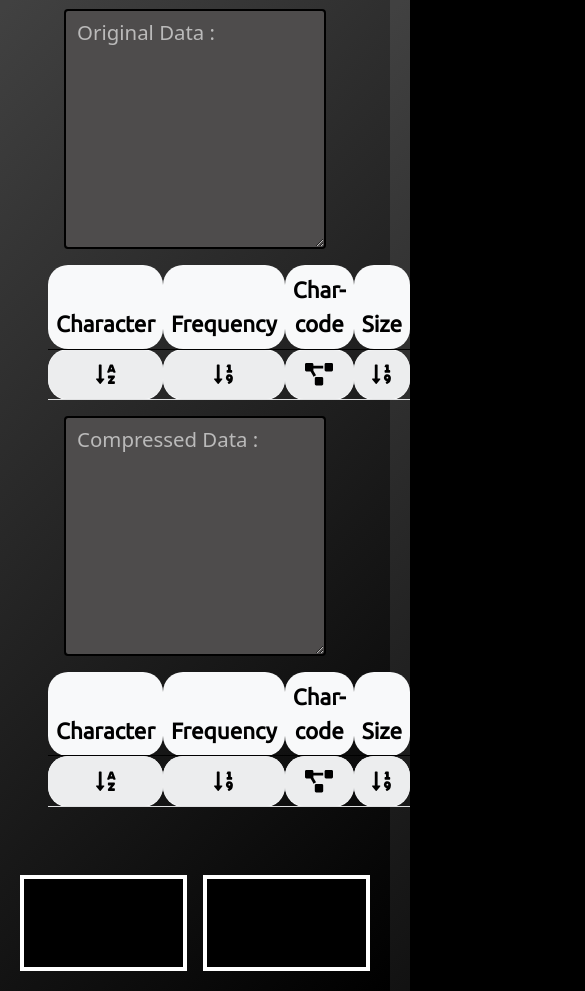
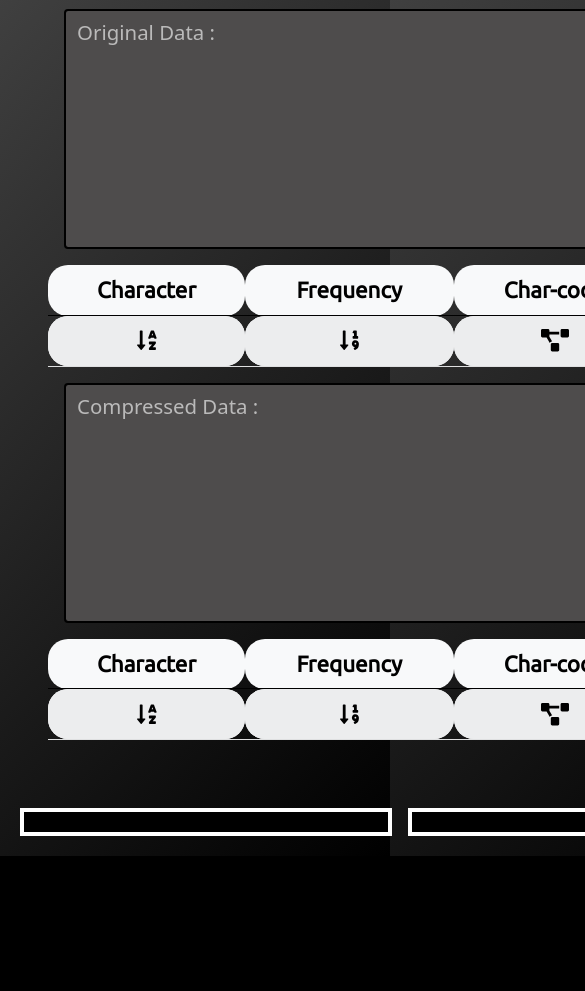
Before and after one commit to agrawallaDarshan/Data-Compressor, a plain HTML site: page index.html in a window 390 px wide. Shown: the part 470-1461 px from the top of the page, 585 px wide, since content can reach past the window. After the commit the page ends 1326 px from the top, so only its background shows below. Drawn offline with nearby package versions, Linux system fonts and the light colour scheme.

Commit message:
update designs

```diff
--- a/style.css
+++ b/style.css
@@ -81,9 +81,21 @@ label{
     justify-content: center;
     background-color: black;
     border: 4px solid white;
-    height: 6rem;
+    height: auto;
     text-align: center;
     font-size: 2rem;
     font-family: 'Ubuntu', sans-serif;
     font-weight: bold;
+    padding: 10px;
 }
+
+@media only screen and (max-width: 600px) {
+    section{
+        min-width: 800px;
+    }
+
+    header{
+        min-width: 800px;
+    }
+
+  }
```
